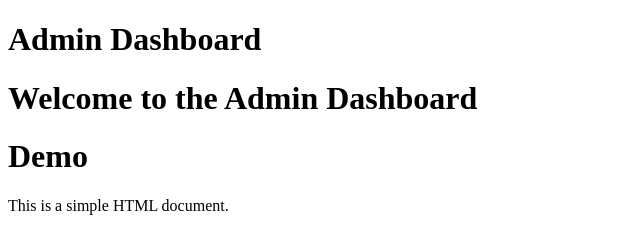
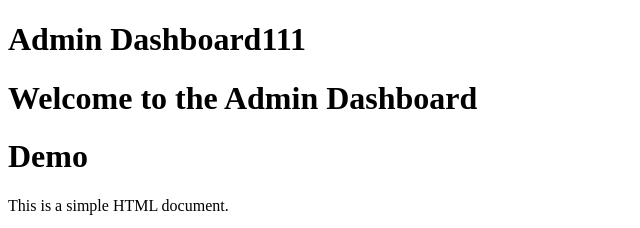
Before and after one commit to premchanduyerra123/gitdemo, a plain HTML site: page index.html in a window 1280 px wide. Shown: the top 228 px of the page, 0-640 px from the left. Drawn offline with Linux system fonts and the light colour scheme.

Commit message:
Update index.html

```diff
--- a/index.html
+++ b/index.html
@@ -9,7 +9,7 @@
 
 <body>
 
-    <h1>Admin Dashboard</h1>
+    <h1>Admin Dashboard111</h1>
     <h1>Welcome to the Admin Dashboard</h1>
     <h1>Demo</h1>
 
```
